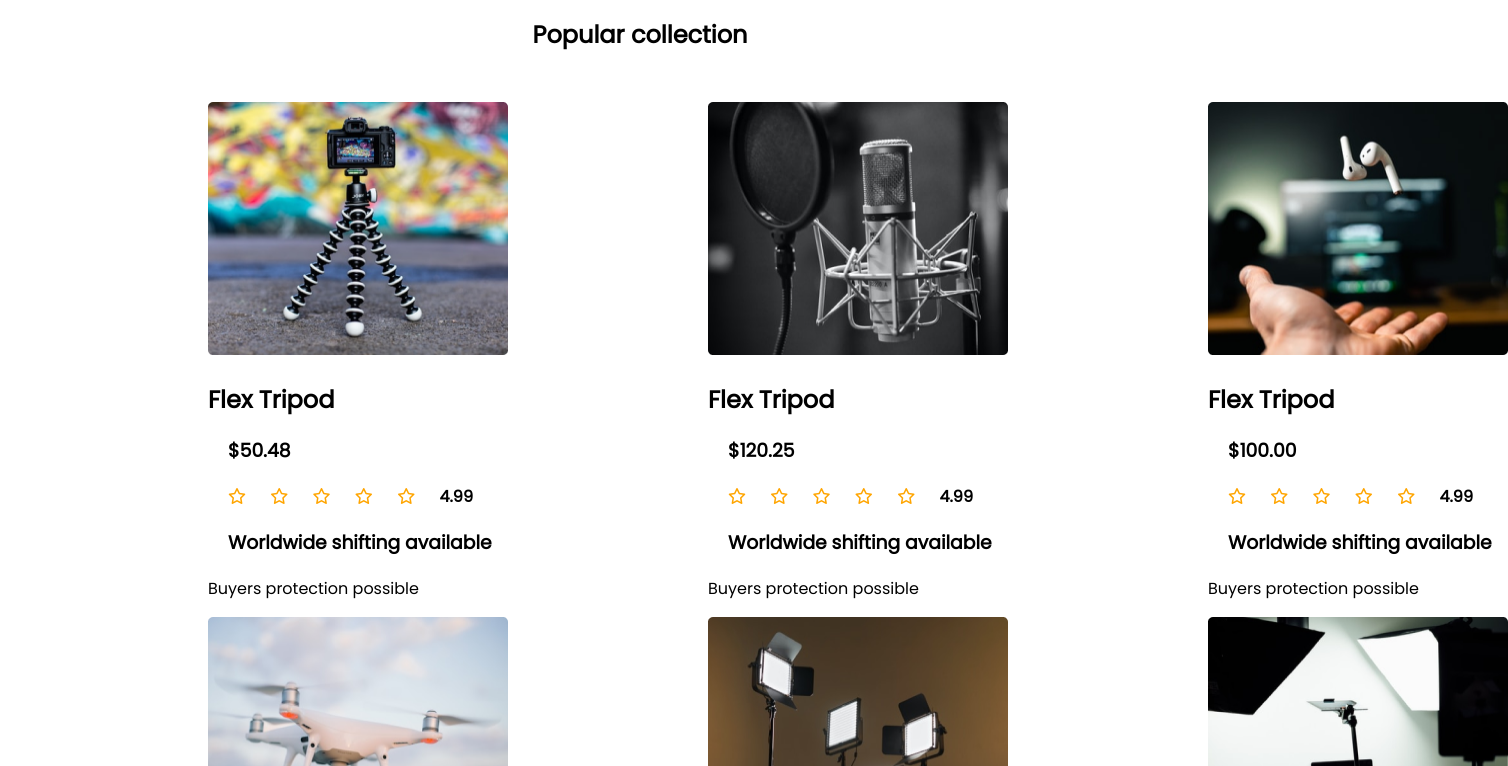
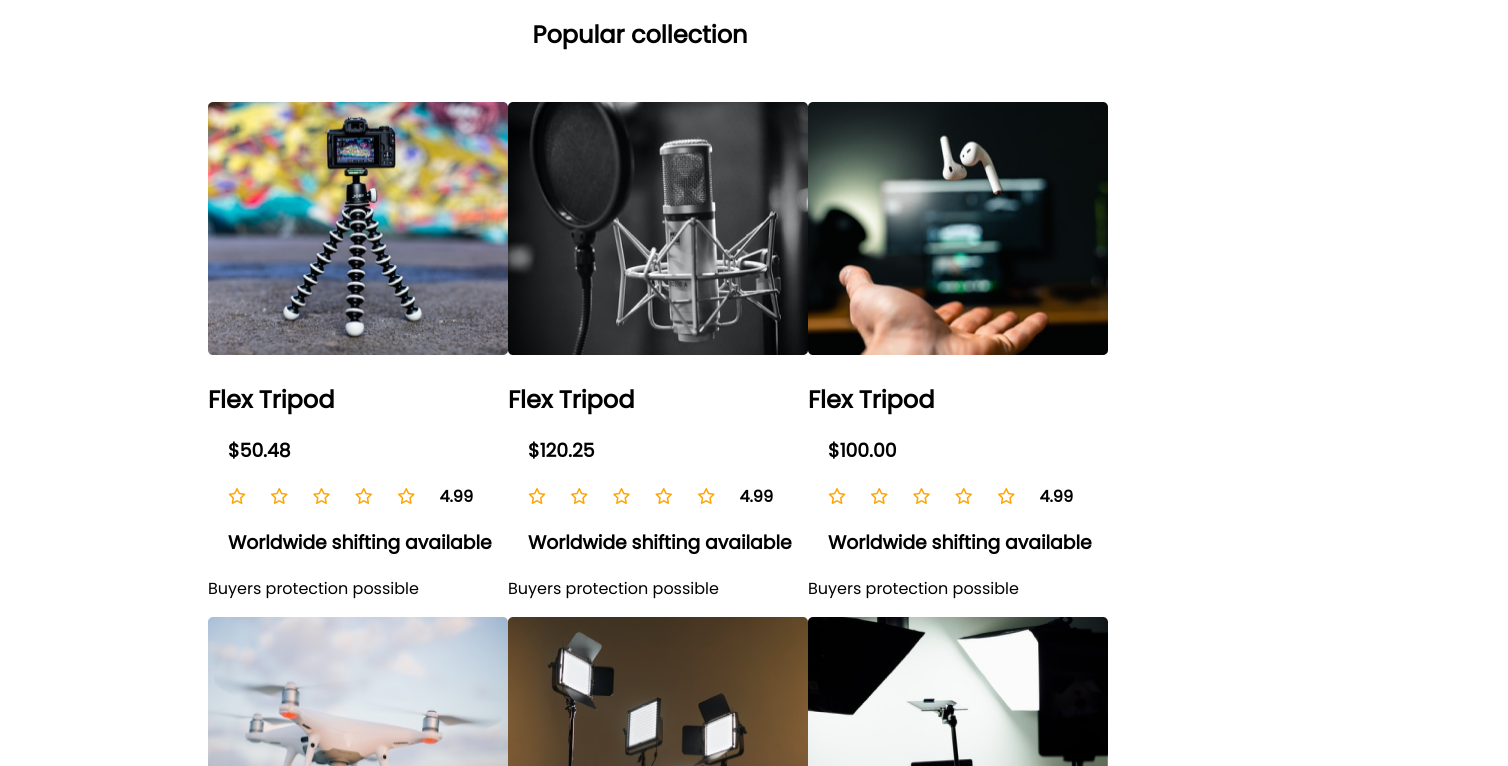
Before and after one commit to CyberTawsif/assignment-two, a plain HTML site: page index.html in a window 1280 px wide. Shown: the part 554-1320 px from the top of the page, 1508 px wide, since content can reach past the window. Drawn offline with Linux system fonts and the light colour scheme.

Commit message:
third commit

```diff
--- a/styles/style.css
+++ b/styles/style.css
@@ -59,10 +59,10 @@ h1{
     display: grid;
     grid-template-columns: repeat(3,1fr);
     grid-row-gap: 0px;
-    /* justify-content: center; */
+    padding:0px 200px;
 }
 .single-product{
-    padding-left: 200px;
+    padding: 0px;
 }
 
 .see-more{
```
